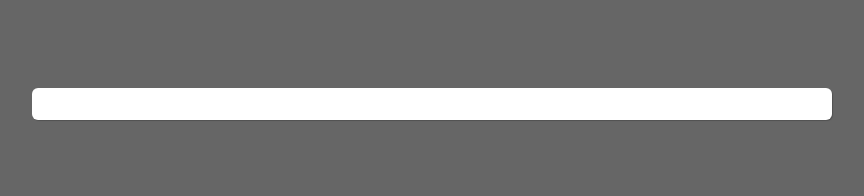
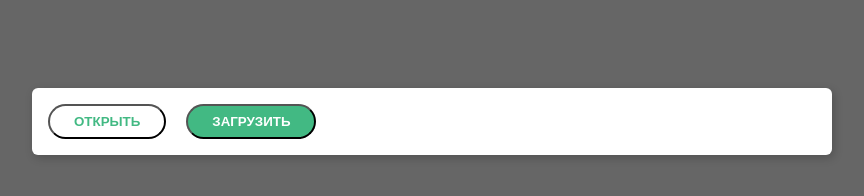
Before and after one commit to k1ka-e/Uploading-CSS-and-JS-files, a website built with Parcel: page index.html in a window 1280 px wide. Shown: the whole page, without its empty margins (208-1072 px from the left). Built offline with nearby package versions, Linux system fonts and the light colour scheme.

Commit message:
кнопки

```diff
--- a/index.html
+++ b/index.html
@@ -11,7 +11,8 @@
 
     <div class="container">
         <div class="card">
-
+            <button class="btn">Открыть</button>
+            <button class="btn primary">Загрузить</button>
         </div>
     </div>
 
--- a/theme.css
+++ b/theme.css
@@ -16,5 +16,34 @@ body {
     border-radius: 6px;
     background: #fff;
     padding: 1rem;
-    box-shadow: 1px 1px 1px rgba(0, 0, 0, .2);
+    box-shadow: 2px 3px 10px rgba(0, 0, 0, .2);
 }
+
+.btn {
+    color: #42b983;
+    position: relative;
+    border-radius: 99px;
+    text-decoration: none;
+    text-transform: uppercase;
+    padding: 0.5rem 1.5rem;
+    font-weight: 700;
+    outline: none;
+    background: #fff;
+    transition: all 0.22s;
+    cursor: pointer;
+    margin-right: 1rem;
+}
+
+.btn.primary {
+    background: #42b983;
+    color: #fff;
+}
+
+.btnP:active {
+    box-shadow:  inset 1px 1px 1px rgba(0, 0, 0, 0.3);
+}
+
+.btn:hover {
+    cursor: pointer;
+    opacity: 0.8;
+}
```
Also changed, not shown: dist/index.html, 2 other files.
